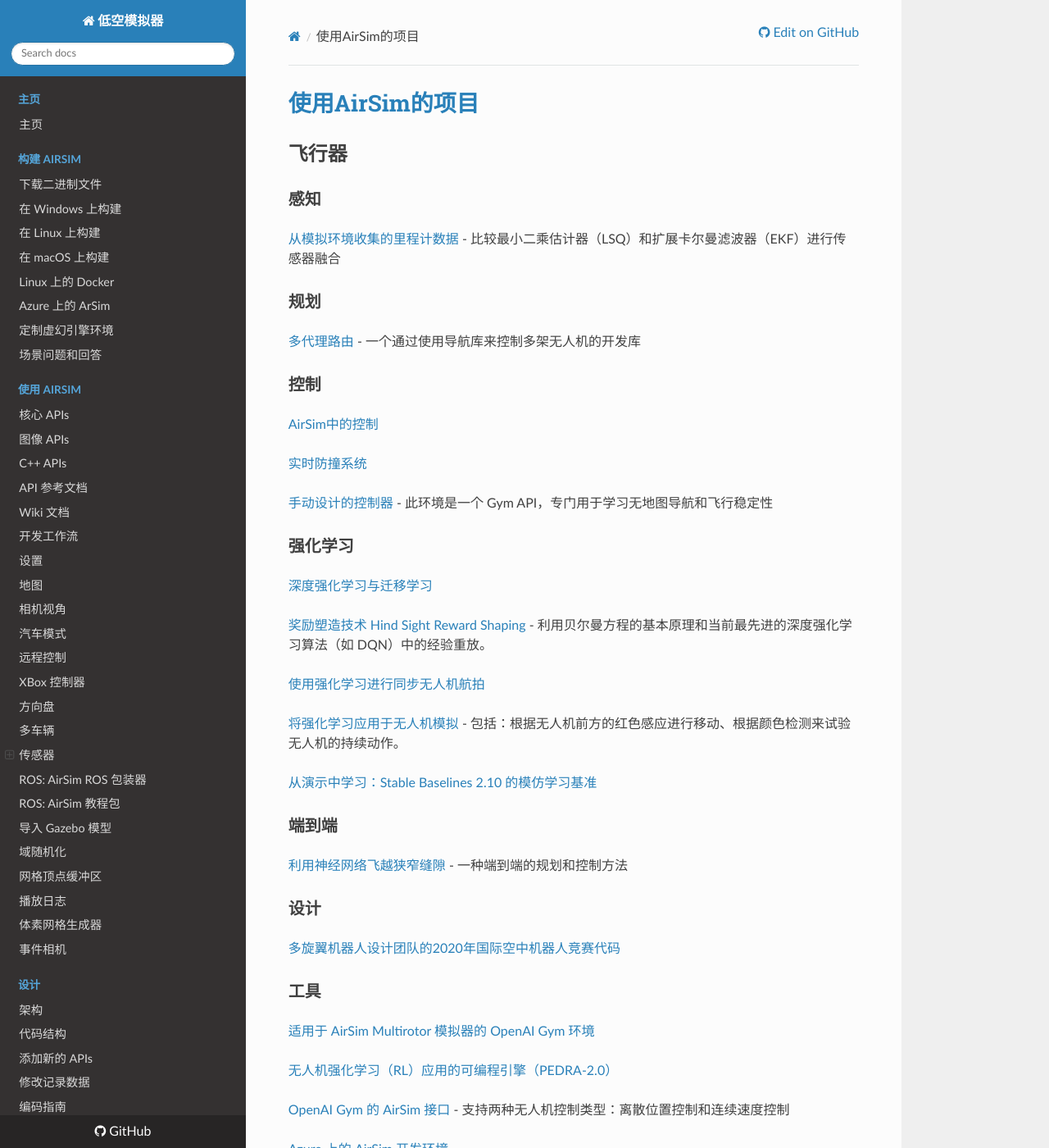
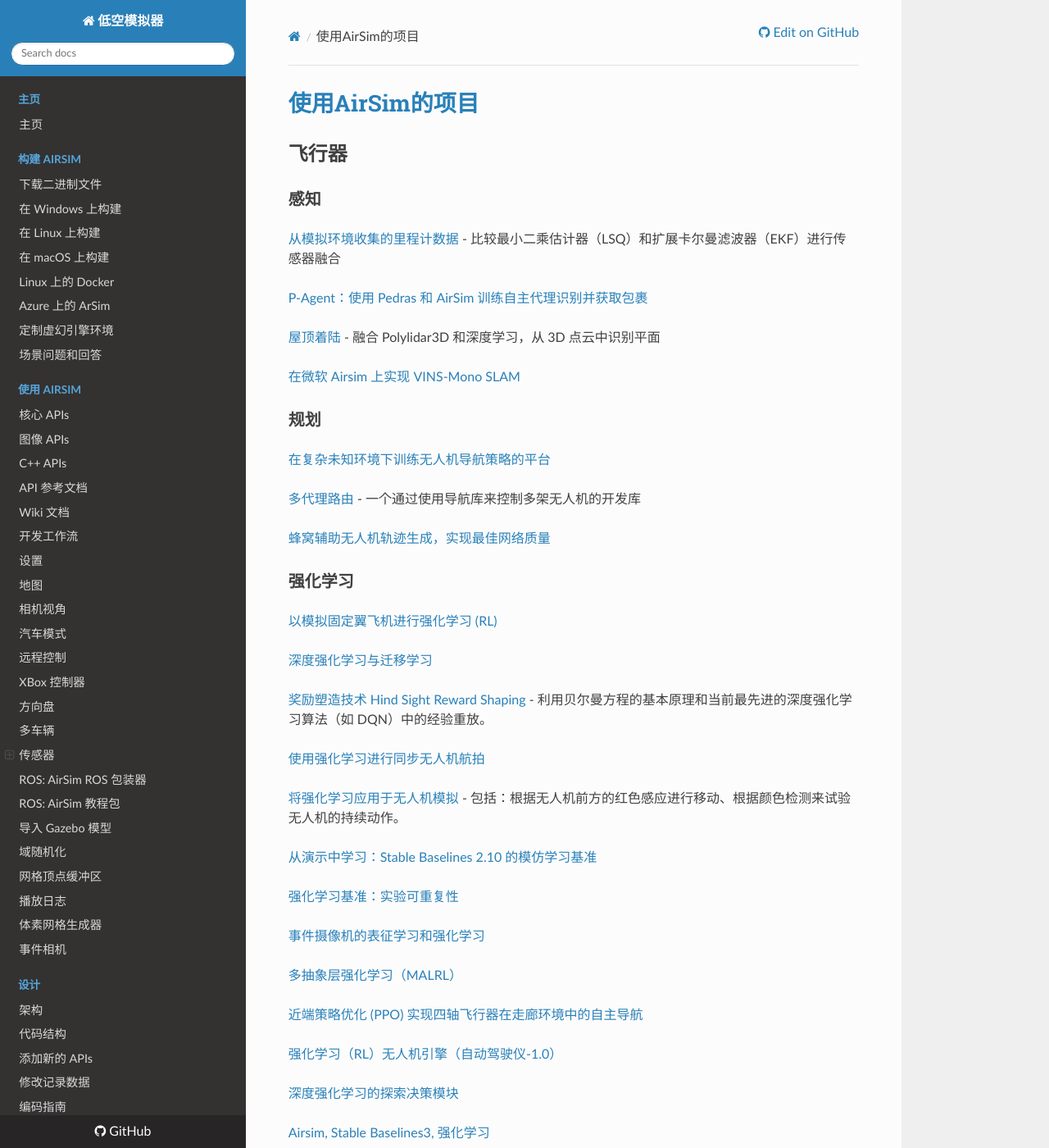
Before and after one commit to nongfu212/air_doc, an MkDocs documentation site: the page built from docs/third/used_by.md, in a window 1280 px wide and 1400 px high. Shown: the whole window at 82% size. Built offline with MkDocs 1.6.1, drawn with Linux system fonts in a browser that asks for light colours; nearby versions of some CDN libraries; some of the changed text lies outside the part shown.

Commit message:
更新至Hybrid_Navigation_Tech

```diff
--- a/docs/third/used_by.md
+++ b/docs/third/used_by.md
@@ -1,7 +1,7 @@
 # [使用AirSim的项目](https://github.com/microsoft/AirSim/network/dependents)
 
-<!-- 整理到的页面：https://github.com/microsoft/AirSim/network/dependents?dependents_after=MTM3MTE1MTQyMzI -->
-<!-- 整理到的仓库：https://github.com/FaisalAhmed0/gym-airsim -->
+<!-- 整理到的页面：https://github.com/microsoft/AirSim/network/dependents?dependents_before=MTczMjE5Mzk4MTA -->
+<!-- 整理到的仓库：https://github.com/ritvik03/Hybrid_Navigation_Tech -->
 
 
 ## 飞行器
@@ -10,22 +10,26 @@
 ### 感知
 [从模拟环境收集的里程计数据](https://github.com/saipraneethd-zz/Robotic_Perception) - 比较最小二乘估计器（LSQ）和扩展卡尔曼滤波器（EKF）进行传感器融合
 
+[P-Agent：使用 Pedras 和 AirSim 训练自主代理识别并获取包裹](https://github.com/MichaelLee0/P-Agent)
+
+[屋顶着陆](https://github.com/JeremyBYU/UnrealRooftopLanding) - 融合 Polylidar3D 和深度学习，从 3D 点云中识别平面
+
+[在微软 Airsim 上实现 VINS-Mono SLAM](https://github.com/ritvik03/Hybrid_Navigation_Tech)
+
 
 ### 规划
 
+[在复杂未知环境下训练无人机导航策略的平台](https://github.com/heleidsn/UAV_Navigation_DRL_AirSim)
+
 [多代理路由](https://github.com/xxEoD2242/multi_agent_routing) - 一个通过使用导航库来控制多架无人机的开发库
 
-
-### 控制
-
-[AirSim中的控制](https://github.com/thechaos16/airsim_controller)
-
-[实时防撞系统](https://github.com/jjwong0915/collision-avoidance)
-
-[手动设计的控制器](https://github.com/FaisalAhmed0/gym-airsim) - 此环境是一个 Gym API，专门用于学习无地图导航和飞行稳定性
+[蜂窝辅助无人机轨迹生成，实现最佳网络质量](https://github.com/MoeHameed/CPSC601-38-Project)
 
 
 ### 强化学习
+
+[以模拟固定翼飞机进行强化学习 (RL)](https://github.com/AOS55/Fixedwing-Airsim)
+
 
 [深度强化学习与迁移学习](https://github.com/aqeelanwar/DRLwithTL)
 
@@ -36,6 +40,37 @@
 [将强化学习应用于无人机模拟](https://github.com/jimzers/drone-sim-rl) - 包括：根据无人机前方的红色感应进行移动、根据颜色检测来试验无人机的持续动作。
 
 [从演示中学习：Stable Baselines 2.10 的模仿学习基准](https://github.com/prabhasak/masters-thesis)
+
+[强化学习基准：实验可重复性](https://github.com/prabhasak/reproducibility)
+
+[事件摄像机的表征学习和强化学习](https://github.com/microsoft/event-vae-rl)
+
+
+[多抽象层强化学习（MALRL）](https://github.com/GiuppoUni/MALRL)
+
+[近端策略优化 (PPO) 实现四轴飞行器在走廊环境中的自主导航](https://github.com/bilalkabas/PPO-based-Autonomous-Navigation-for-Quadcopters)
+
+
+[强化学习（RL）无人机引擎（自动驾驶仪-1.0）](https://github.com/khlaifiabilel/reinforcement-learning-uav-engine)
+
+[深度强化学习的探索决策模块](https://github.com/LucasMa00/DRL_Exploration_With_Airsim)
+
+[Airsim, Stable Baselines3, 强化学习](https://github.com/wulonmt/airsim_program)
+
+[强化学习在 ATC 代理上为 UAM 分配任务](https://github.com/JhoelWit/GLUAM)
+
+### 控制
+
+[AirSim中的控制](https://github.com/thechaos16/airsim_controller)
+
+[实时防撞系统](https://github.com/jjwong0915/collision-avoidance)
+
+[手动设计的控制器](https://github.com/FaisalAhmed0/gym-airsim) - 此环境是一个 Gym API，专门用于学习无地图导航和飞行稳定性
+
+[强化学习：调度和资源分配](https://github.com/lasseufpa/ITU-Challenge-ML5G-PHY-RL)
+
+
+
 
 
 
@@ -49,26 +84,62 @@
 [多旋翼机器人设计团队的2020年国际空中机器人竞赛代码](https://github.com/MissouriMRR/IARC-2020)
 
 
+### 数据
+
+[AirSim 数据收集](https://github.com/adamdai/AirSim-Data-Collection)
+
+[传感器数据收集](https://github.com/chao8038/Sensor-simulation-Ue4-Ubuntu)
+
+[生成数据和对应的Ground Truth](https://github.com/PW22-SBN-01/Autopilot-on-Airsim) - 包括RGB相机、标准化差异数据、3D 点云
+
+[数据收集教程](https://github.com/MizzouINDFUL/UEUAVSim/tree/main/basic_ue_collection) - 包括蓝图说明、 [使用 AirSim 进行 3D 点云重建](https://github.com/MizzouINDFUL/UEUAVSim/tree/main/airsim)
+
+[在AirSim中操纵无人机并在训练期间提取图像/视频的概念验证](https://github.com/innovationcore/AirSimVideo)
+
+[生成无人机图像和倾斜模型](https://github.com/OpenDroneMap/airsim-generator)
+
+[适用于VLN数据集的注释软件，用于注释每个导航步骤指令中的引用对象](https://github.com/XIRZC/REAnnotor)
+
+[InfluxDB 中的无人机 AI 数据收集软件](https://github.com/Kejk23/Havran)
+
 
 ### 工具
 
 [适用于 AirSim Multirotor 模拟器的 OpenAI Gym 环境](https://github.com/Kamaropoulos/AirSim_Gym)
 
-[无人机强化学习（RL）应用的可编程引擎（PEDRA-2.0）](https://github.com/aqeelanwar/PEDRA)
+[无人机强化学习（RL）应用的可编程引擎（PEDRA-2.0）](https://github.com/aqeelanwar/PEDRA)  - 其他 [相似项目](https://github.com/classicvalues/PEDRA)
 
 [OpenAI Gym 的 AirSim 接口](https://github.com/TDYbrownrc/AirGym) - 支持两种无人机控制类型：离散位置控制和连续速度控制
 
 [Azure 上的 AirSim 开发环境](https://github.com/airsimcloud/airsim-env-azure)
 
+[GazePointer: 包含要使用的包列表](https://github.com/ece496-Telecopter/Packages)
+
 
 ### 地图
 
+[基于图像的无人机3D地图构建系统](https://github.com/rainfall1998/3D_reconstruction_system)
+
+
 [推理模拟环境中可能存在的任意投影系统](https://github.com/JeremyBYU/airsimgeo) - 使用虚幻引擎构建的德国维滕一小块街区的示例。模拟环境是一个基于 OSM 的地理参考世界，采用 UTM32N 投影坐标系。通过 GPS 位置控制四旋翼飞行器降落在建筑物上。
+
+[构建了一些环境](https://github.com/ElishaAz/simple_airsim)
 
 
 ### 比赛
 
 [方程式无人驾驶赛车](https://github.com/hoangtnm/mark1_project) - 包括素材构建流程、模仿学习（TODO）
+
+[定制控制系统的无人机](https://github.com/travisbartholome/senior-design-2020-drone)
+
+[方程式赛车](https://github.com/AdityaNG/VRE_PATH_PLANNER)
+
+
+### 定制
+[时空变化风支持所做的更改](https://github.com/CoRAL-OSU/AirSim_NRI)
+
+[classicvalues](https://github.com/microsoft/AirSim/compare/main...classicvalues:AirSim:master)
+
 
 
 ## 人
@@ -82,11 +153,24 @@
 [人类角色被设置为在设计的样条路径上行走](https://github.com/ashdtu/openai_drone_gym) - 对于动态防撞问题，可以使用以下包含行走人类角色的地图来收集数据，以训练强化学习代理，为Gym 风格环境
 
 
+
+
 ## 车
 
 [对 Udemy 教程《应用深度学习——完整的自动驾驶汽车课程》概念流程的测试](https://github.com/absolutelynick/machine_learning_drive_data) - 使用 Keras（Tensorflow 的包装器）教汽车如何自动驾驶
+
+[测试 Airsim API，并训练汽车使用强化学习来查找和导航到物体](https://github.com/sihengt/airsim-vroom)
+
+[自动赛车的强化学习](https://github.com/eliork/Reinforcement-Learning-on-Autonomous-Race-Car) - 使用软演员评论家 (SAC) 算法和变分自动编码器 (VAE)。
+
+[通用 ROS2 包，用于使用不同的 API 控制各种模拟中的车辆](https://github.com/blakermchale/robot-control)
+
 
 
 ## 杂项
 
 [智能图形学习助手](https://github.com/Srijans01/smart-graphics-learning-assistant)
+
+[与 AirSim 配合使用的脚本](https://github.com/dbaldwin/AirSim-Python)
+
+[Flying Cavalry](https://github.com/rlturkiye/flying-cavalry)
```
